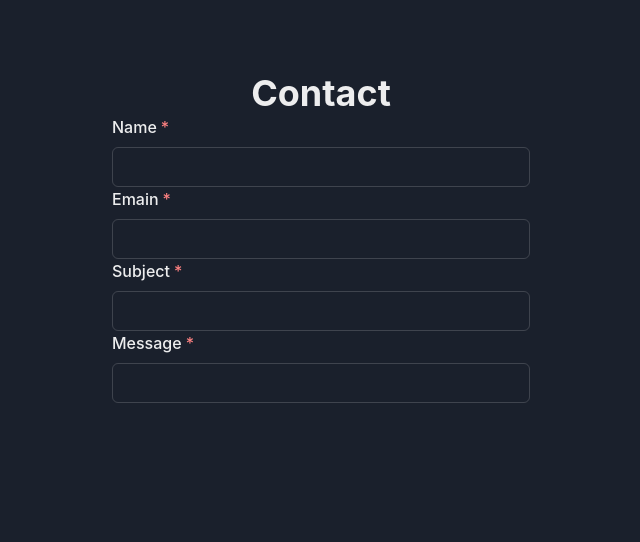
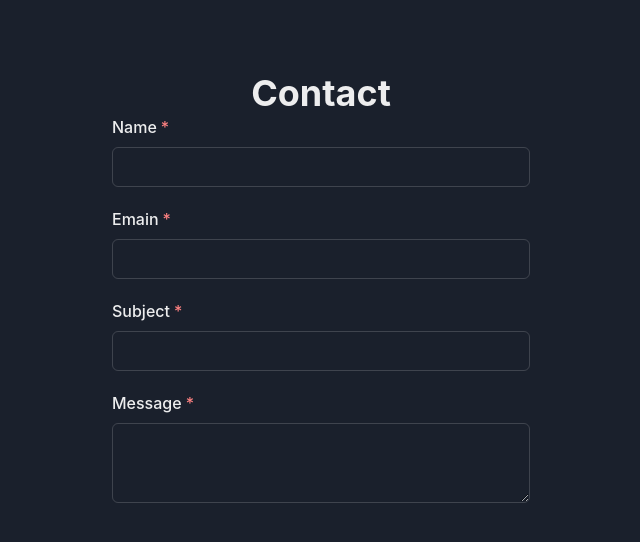
Before and after one commit to amerv97/next-js-nodemailer-main, a Next.js app: page / in a window 1280 px wide. Shown: the top 542 px of the page, without its empty margins (319-959 px from the left). Built offline with nearby package versions, Linux system fonts and the light colour scheme.

Commit message:
created Textarea for message & added mb=5

```diff
--- a/pages/index.js
+++ b/pages/index.js
@@ -4,6 +4,7 @@ import {
   FormLabel,
   Heading,
   Input,
+  Textarea,
 } from "@chakra-ui/react";
 import { useState } from "react";
 
@@ -28,7 +29,7 @@ export default function Home() {
   return (
     <Container maxW="450px" mt={12}>
       <Heading>Contact</Heading>
-      <FormControl isRequired>
+      <FormControl isRequired mb={5}>
         <FormLabel>Name</FormLabel>
         <Input
           type="text"
@@ -38,7 +39,7 @@ export default function Home() {
         />
       </FormControl>
 
-      <FormControl isRequired>
+      <FormControl isRequired mb={5}>
         <FormLabel>Emain</FormLabel>
         <Input
           type="text"
@@ -48,7 +49,7 @@ export default function Home() {
         />
       </FormControl>
 
-      <FormControl isRequired>
+      <FormControl isRequired mb={5}>
         <FormLabel>Subject</FormLabel>
         <Input
           type="text"
@@ -58,9 +59,9 @@ export default function Home() {
         />
       </FormControl>
 
-      <FormControl isRequired>
+      <FormControl isRequired mb={5}>
         <FormLabel>Message</FormLabel>
-        <Input
+        <Textarea
           type="text"
           name="message"
           value={values.message}
```
